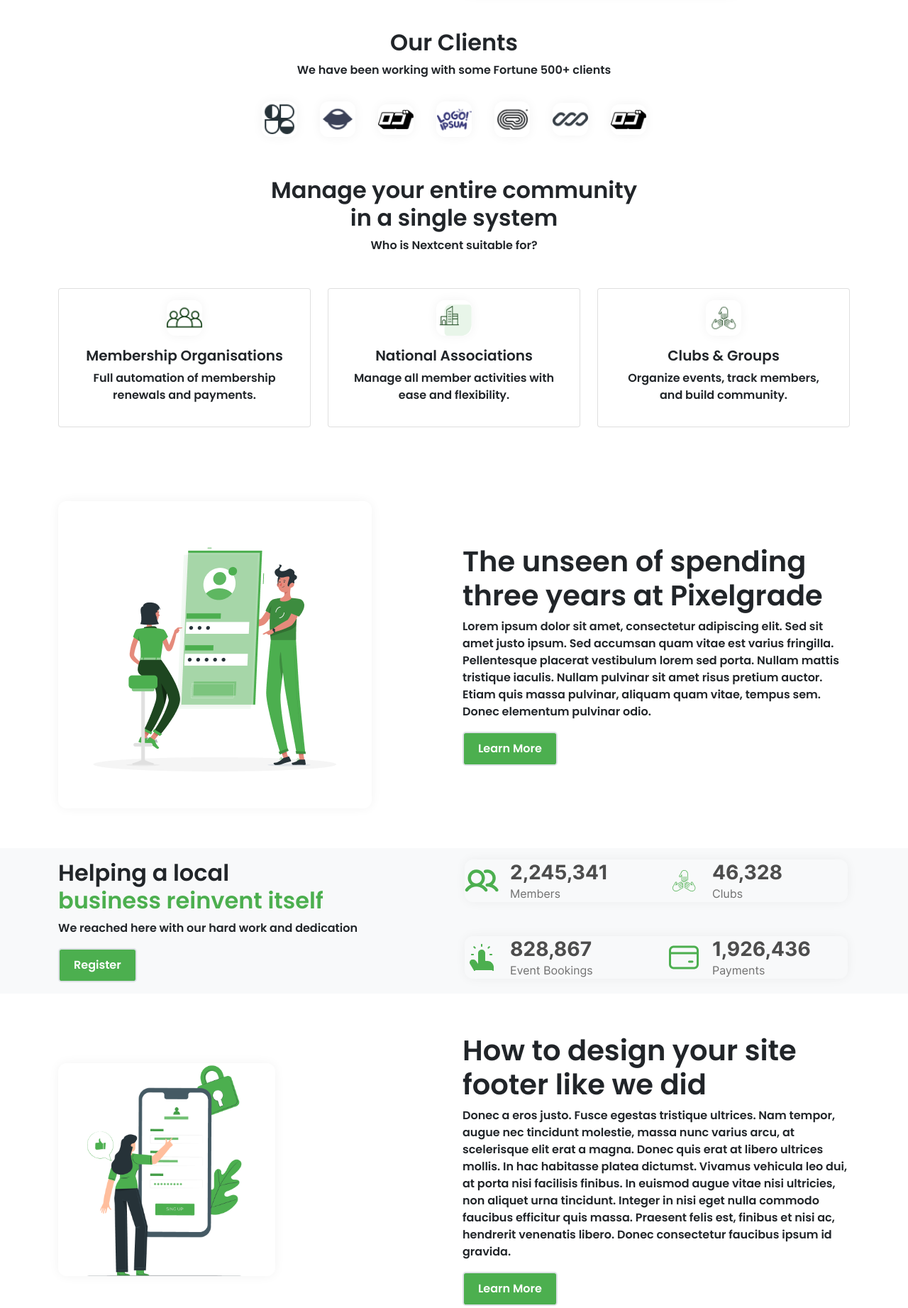
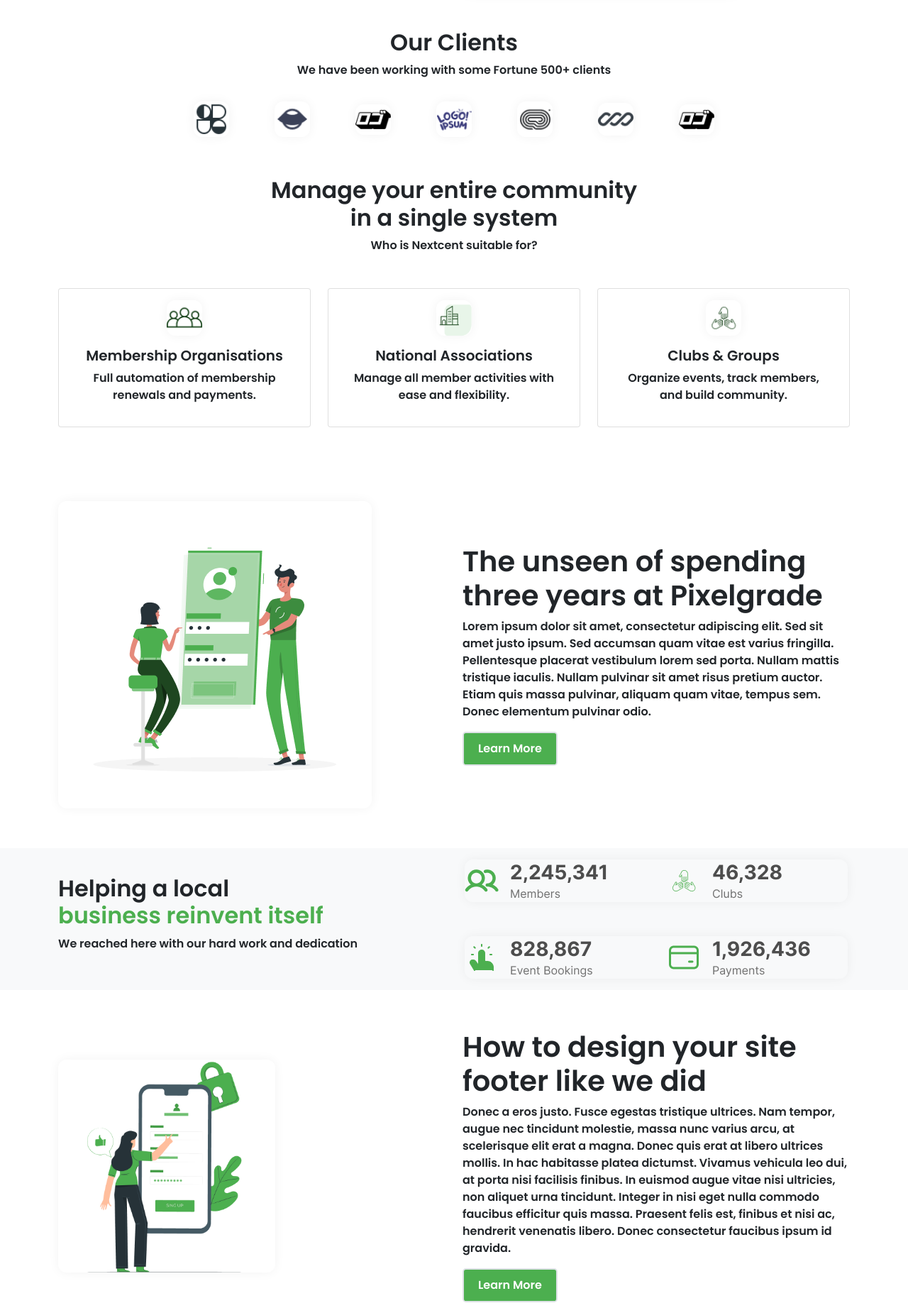
Before and after one commit to Waqar-5/Mini_Hackathon, a plain HTML site: page index.html in a window 1280 px wide. Shown: the part 520-2363 px from the top of the page at 71% size. Drawn offline with nearby package versions, Linux system fonts and the light colour scheme.

Commit message:
Apply animations and much more other points which are makes website perfect and beautiful and apply colors

```diff
--- a/index.html
+++ b/index.html
@@ -98,7 +98,7 @@
     <p>We have been working with some Fortune 500+ clients</p>
   </div>
 
-  <div class="mypages d-flex flex-wrap justify-content-center gap-3">
+  <div class="mypages d-flex flex-wrap justify-content-center gap-5">
     <div class="p-2">
       <img src="./assets/Logo1.png" style="width: 50px;" class="images-hover" alt="Logo1pic">
     </div>
@@ -204,9 +204,7 @@
               <span class="myspan">business reinvent itself</span>
             </h2>
             <p>We reached here with our hard work and dedication</p>
-            <button class="myBtn btn rounded-3 border border-2">
-              Register
-            </button>
+
           </div>
           <div class="col-12 col-md-6 img-fluid d-flex align-items-center flex-column gap-5 ">
             <img class="img-fluid myimage  images-hover" src="./assets/Row1.png" alt="">
@@ -352,8 +350,8 @@
             <!-- Column 4: Newsletter -->
         <div class="col-12 col-md-3">
         <h5>Stay up to date</h5>
-        <form class="form-animate d-flex justify-content-center justify-content-md-start position-relative text-light">
-          <input class="form-control pe-5" type="email" placeholder="Your email address" aria-label="Newsletter email">
+        <form class="form-animate d-flex justify-content-center justify-content-md-start position-relative text-light ">
+          <input class="form-control pe-5 bg-dark" type="email" placeholder="Your email address" aria-label="Newsletter email">
           <button type="submit" class="btn position-absolute end-0 top-0 bottom-0 d-flex align-items-center px-3 border-0 bg-transparent text-white">
            <i style="color: blue;" class="fa-brands fa-searchengin"></i>
           </button>
```
